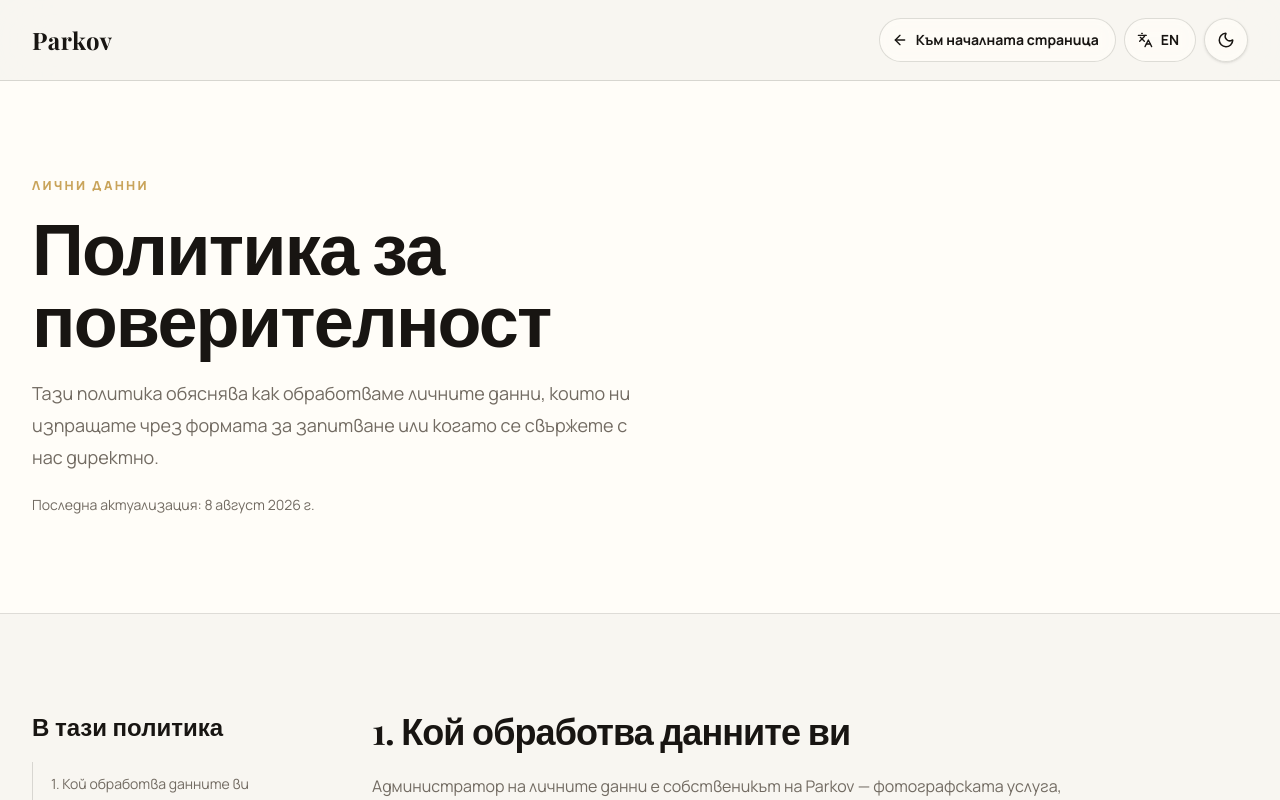
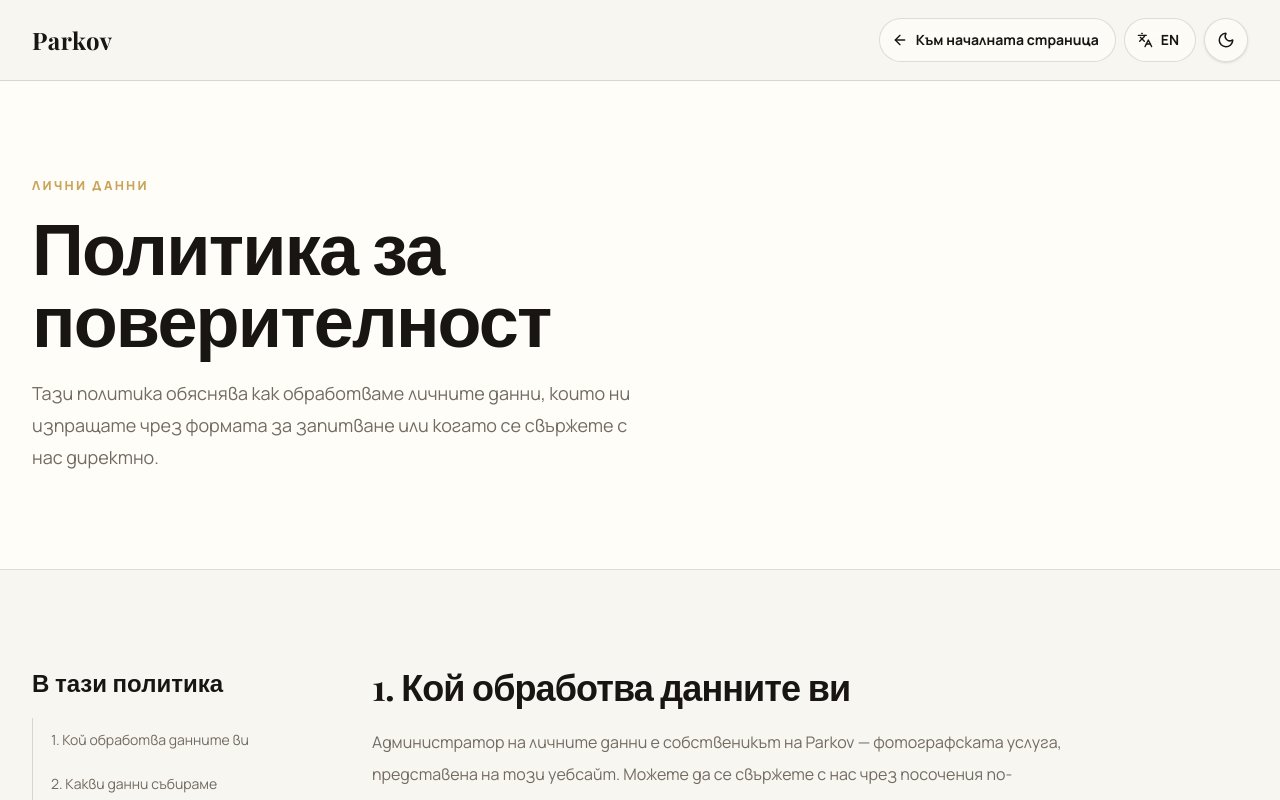
Before and after one commit to pavlinmitev232/parkov-photography, a Next.js app: page /bg/privacy in a window 1280 px wide. Shown: the top 800 px of the page. Built offline with nearby package versions, Linux system fonts and the light colour scheme; no server answers; the database is empty; a web font is replaced by a local one.

Commit message:
Remove privacy policy update date

```diff
--- a/src/app/[locale]/privacy/page.tsx
+++ b/src/app/[locale]/privacy/page.tsx
@@ -16,7 +16,6 @@ type PrivacyCopy = {
   description: string;
   eyebrow: string;
   intro: string;
-  updated: string;
   backHome: string;
   contents: string;
   sections: Array<{
@@ -35,7 +34,6 @@ const privacyCopy: Record<"bg" | "en", PrivacyCopy> = {
     eyebrow: "Лични данни",
     intro:
       "Тази политика обяснява как обработваме личните данни, които ни изпращате чрез формата за запитване или когато се свържете с нас директно.",
-    updated: "Последна актуализация: 8 август 2026 г.",
     backHome: "Към началната страница",
     contents: "В тази политика",
     sections: [
@@ -142,7 +140,6 @@ const privacyCopy: Record<"bg" | "en", PrivacyCopy> = {
     eyebrow: "Personal data",
     intro:
       "This policy explains how we process the personal data you submit through the inquiry form or when you contact us directly.",
-    updated: "Last updated: 8 August 2026.",
     backHome: "Back to homepage",
     contents: "In this policy",
     sections: [
@@ -317,9 +314,6 @@ export default async function PrivacyPage({
           <p className="mt-6 max-w-[64ch] text-base leading-7 text-muted text-pretty md:text-lg md:leading-8">
             {copy.intro}
           </p>
-          <p className="mt-5 text-base leading-7 text-muted sm:text-sm sm:leading-6">
-            {copy.updated}
-          </p>
         </div>
       </section>
 
```
Also changed, not shown: 1 other file (tests, documents, lock files or other folders).
